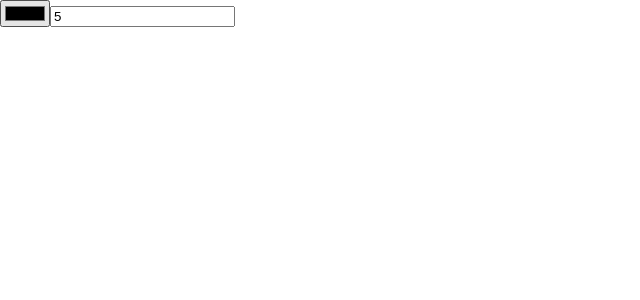
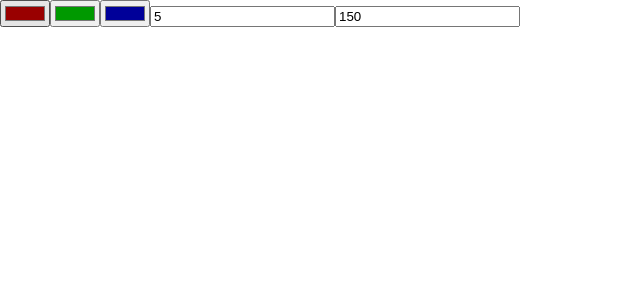
Before and after one commit to MatsVanderElst/art-generator, a React (Create React App) app: page / in a window 1280 px wide. Shown: the top 300 px of the page, without its empty margins (0-640 px from the left). Built offline with nearby package versions, Linux system fonts and the light colour scheme.

Commit message:
implemented svg resizing and logic for more color fields

```diff
--- a/src/App.css
+++ b/src/App.css
@@ -3,3 +3,9 @@
  flex-wrap: wrap;
  flex-direction: row;
 }
+
+.art__container{
+  margin: 0 auto;
+  width: 90vw;
+
+}
--- a/src/App.js
+++ b/src/App.js
@@ -3,11 +3,12 @@ import React from 'react';
 
 
 class Form extends React.Component {
-  constructor({color="Blue", count=5 }) {
+  constructor({color=["#990000","#009900","#000099"], count=5, width=150 }) {
     super();
     this.handleColorChange = this.handleColorChange.bind(this);
     this.handleCountChange = this.handleCountChange.bind(this);
-    this.state = { color: color, count: count };
+    this.handleWidthChange = this.handleWidthChange.bind(this);
+    this.state = { color: color, count: count, width: width };
     this.rebuildSVGList();
   }
 
@@ -18,14 +19,19 @@ class Form extends React.Component {
 
   handleCountChange(e){
     this.setState({count: e.target.value});
-    this.rebuildSVGList();
+    this.rebuildSVGList(e.target.value);
   }
 
-  rebuildSVGList() {
+  handleWidthChange(e) {
+    this.setState({width: e.target.value});
+    this.rebuildSVGList(this.state.count, e.target.value);
+  }
+
+  rebuildSVGList(count=this.state.count, width=this.state.width) {
     const list = [];
-    for (let i = 0; i <= this.state.count; i++) {
+    for (let i = 1; i <= count; i++) {
       list.push(
-        <SVGRect key={i} width={200} fill="rgb(255,0,0)" />
+        <SVGRect key={i} width={width} height={width} fill="rgb(255,0,0)" />
       )
     }
     this.setState({ list: list });
@@ -34,9 +40,14 @@ class Form extends React.Component {
   render() {
     return (
       <div>
-        <input onChange={this.handleColorChange} type="color" id="color" name="color" required  size="10" value={this.state.color}></input>
+        <input onChange={this.handleColorChange} type="color" id="color1" name="color" required size="10" value={this.state.color[0]}></input>
+        <input onChange={this.handleColorChange} type="color" id="color2" name="color" required size="10" value={this.state.color[1]}></input>
+        <input onChange={this.handleColorChange} type="color" id="color3" name="color" required  size="10" value={this.state.color[2]}></input>
         <input onChange={this.handleCountChange} type="number" id="count" name="count" required value={this.state.count}></input>
-        {this.state.list}
+        <input onChange={this.handleWidthChange} type="number" id="width" name="width" required value={this.state.width}></input>
+        <div className='art__container'>
+          {this.state.list}
+        </div>
       </div>
     );
   }
@@ -81,15 +92,12 @@ function App() {
   return (
     <div className="App">
       <header className="App-header">
-        {/* <SVGRect />
-        <SVGRect width={200}  fill="rgb(0,255,0)"/>
-        <SVGRect width={200} fill="rgb(255,0,0)" />
-        <SVGCircle />
-        <SVGTriangle fill="rgb(255,0,0)" />
-        <SVGQuoarterCircle /> */}
+
       </header>
-      <Form />
-      {/* <List /> */}
+      <div className="form__container">
+        <Form />
+      </div>
+
     </div>
   );
 }
```
